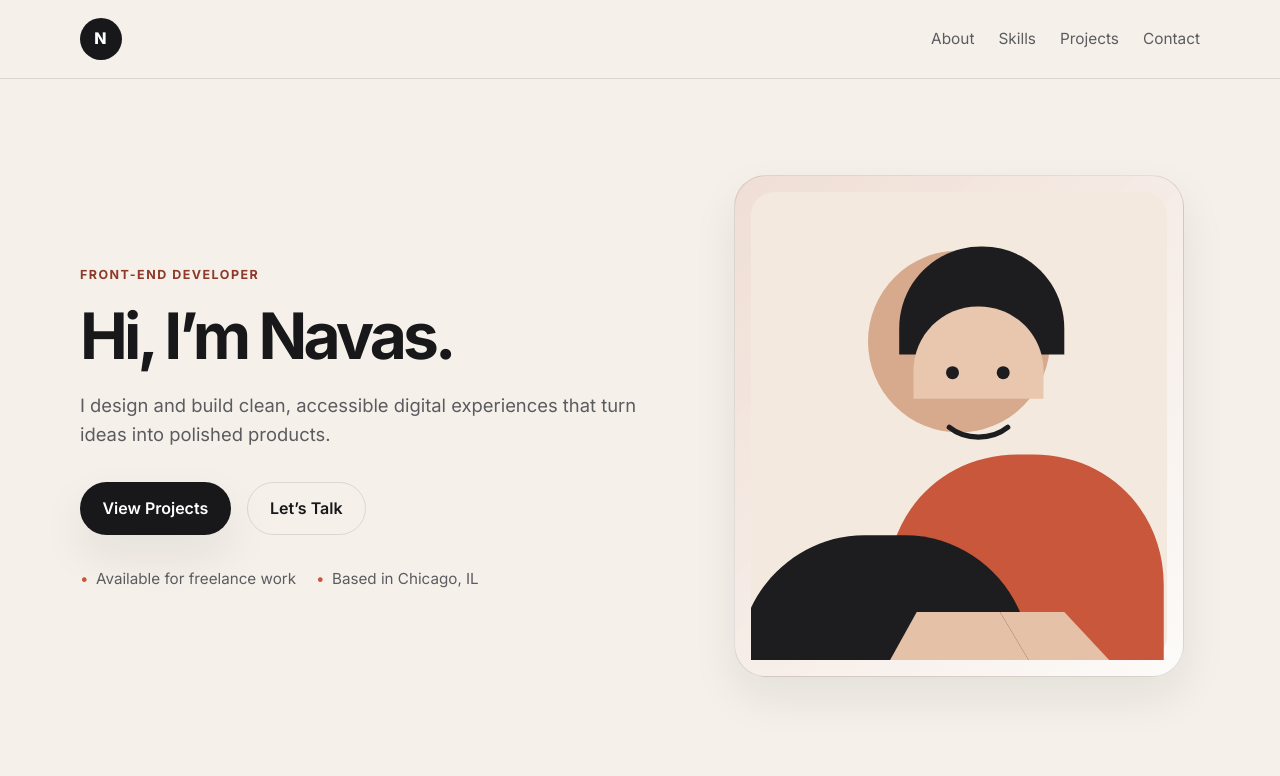
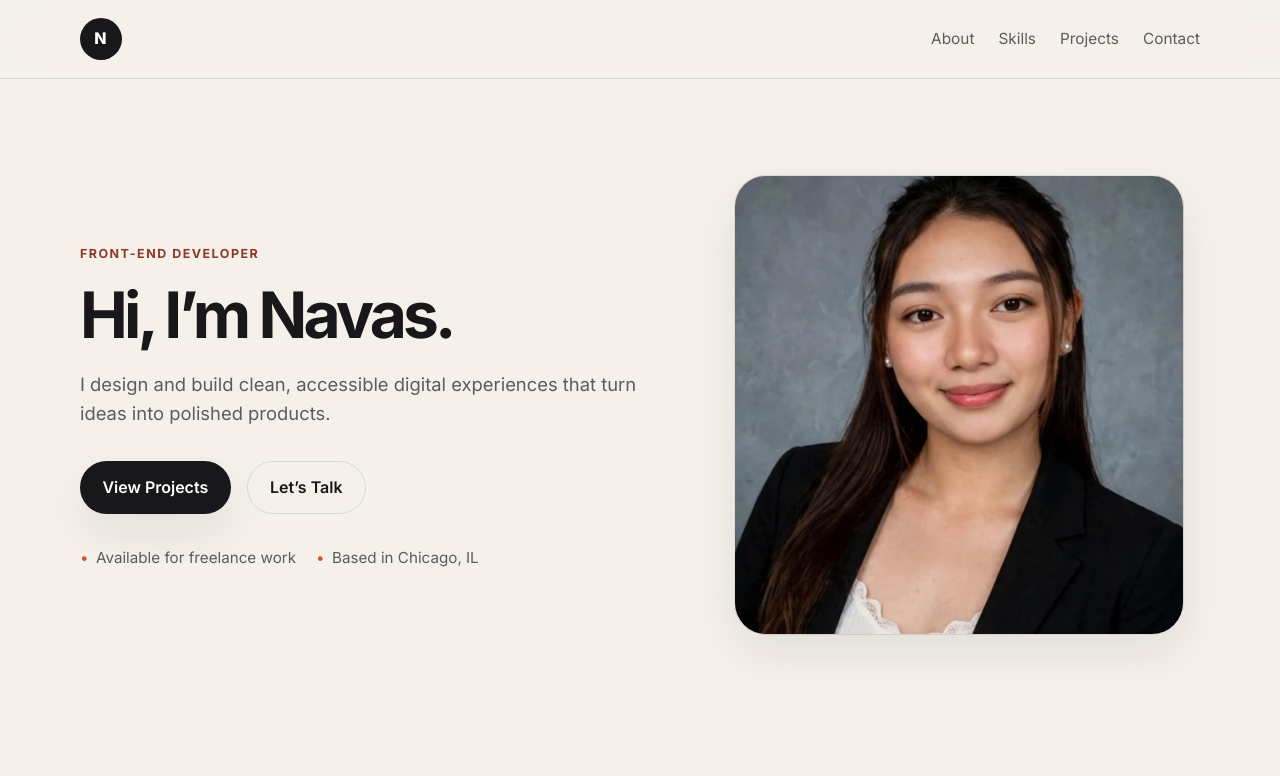
Before and after one commit to chrisjaphethloveria71-droid/JOY-PERSONAL-PORTFOLIO, a plain HTML site: page index.html in a window 1280 px wide. Shown: the top 776 px of the page. Drawn offline with Linux system fonts and the light colour scheme.

Commit message:
Use uploaded portrait image

```diff
--- a/index.html
+++ b/index.html
@@ -51,7 +51,7 @@
 
           <div class="hero-visual" aria-label="Profile illustration">
             <div class="portrait-card">
-              <img src="assets/profile-illustration.svg" alt="Stylized profile illustration" />
+              <img src="assets/navas-portrait.jpg" alt="Navas portrait" />
             </div>
           </div>
         </div>
--- a/styles/styles.css
+++ b/styles/styles.css
@@ -209,11 +209,20 @@ img {
 
 .portrait-card {
   width: min(450px, 100%);
-  padding: 1rem;
+  min-height: 460px;
+  padding: 0;
+  overflow: hidden;
   background: linear-gradient(135deg, rgba(200, 87, 59, 0.12), rgba(255, 255, 255, 0.7));
   border: 1px solid var(--stroke);
   border-radius: 32px;
   box-shadow: var(--shadow);
+}
+
+.portrait-card img {
+  width: 100%;
+  height: 100%;
+  object-fit: cover;
+  display: block;
 }
 
 .section {
```
Also changed, not shown: assets/navas-portrait.jpg (added).
